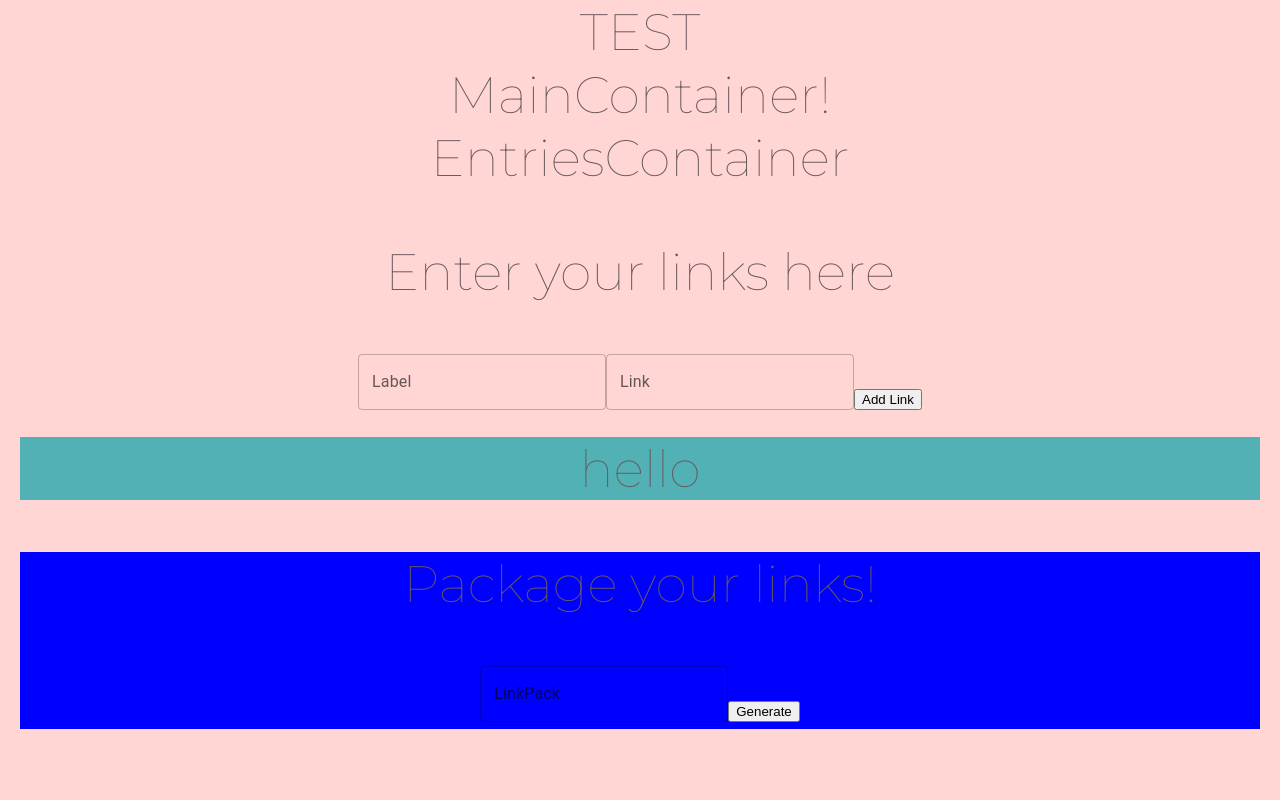
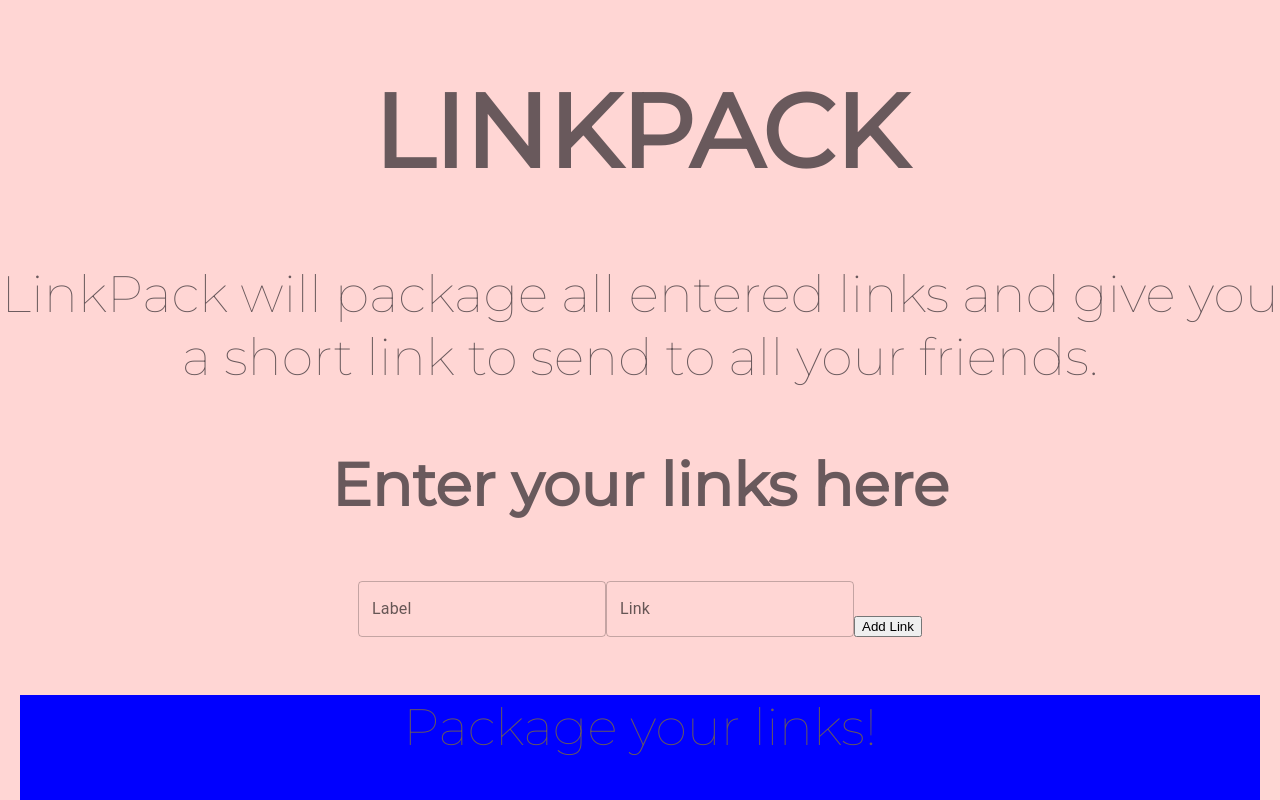
Before and after one commit to LinkPack/LinkPack, a React app: page / in a window 1280 px wide. Shown: the top 800 px of the page. Built offline with nearby package versions, Linux system fonts and the light colour scheme.

Commit message:
minor changes to css

```diff
--- a/client/App.jsx
+++ b/client/App.jsx
@@ -6,7 +6,6 @@ function App() {
 
   return(
     <div>
-      TEST
       <MainContainer/>
     </div>
   );
--- a/client/components/EntriesDisplay.jsx
+++ b/client/components/EntriesDisplay.jsx
@@ -12,9 +12,7 @@ function EntriesDisplay(props) {
 
 
   return(
-    <div class='box'>
-
-      hello
+    <div class='display-box'>
       {allEntries}
     </div>
   );
--- a/client/components/Entry.jsx
+++ b/client/components/Entry.jsx
@@ -10,7 +10,7 @@ console.log('im props in entry', props)
 
   }
   return(
-    <div>
+    <div class='entry-box'>
       <div>{props.label}</div>
       <div>{props.link}</div>
       <button onClick={deleteEntry}>-</button>
--- a/client/components/EntryCreator.jsx
+++ b/client/components/EntryCreator.jsx
@@ -23,7 +23,9 @@ function EntryCreator(props) {
 
   return(
     <div>
-      <p>Enter your links here</p>
+
+      <p>LinkPack will package all entered links and give you a short link to send to all your friends.</p>
+      <h3>Enter your links here</h3>
       <TextField id="outlined-basic" label="Label" variant="outlined" value={label} onChange={labelOnChange} />
       <TextField id="outlined-basic" label="Link" variant="outlined" value={link} onChange={linkOnChange} />
       <button onClick={handleButtonClick}>Add Link </button>
--- a/client/components/GeneratorCreator.jsx
+++ b/client/components/GeneratorCreator.jsx
@@ -27,8 +27,9 @@ function GeneratorCreator(props) {
 
   return(
     <div>
+        <div><button onClick={fetchLink}>Generate</button></div>
         <TextField id="outlined-basic" label="LinkPack" variant="outlined" onChange={textOnChange}  value={text}/>
-        <button onClick={fetchLink}>Generate</button>
+
     </div>
   );
 }
--- a/client/containers/EntriesContainer.jsx
+++ b/client/containers/EntriesContainer.jsx
@@ -7,7 +7,6 @@ function EntriesContainer(props) {
 
   return(
     <div>
-        EntriesContainer
         <EntryCreator onClick={props.onClick} entries={props.entries} />
         <EntriesDisplay entries={props.entries}/>
     </div>
--- a/client/containers/GeneratorContainer.jsx
+++ b/client/containers/GeneratorContainer.jsx
@@ -4,7 +4,7 @@ import GeneratorCreator from '../components/GeneratorCreator.jsx';
 function GeneratorContainer(props) {
 
   return(
-    <div id='genBox'>
+    <div id='gen-box'>
         <p>Package your links!</p>
         <GeneratorCreator entries={props.entries} />
     </div>
--- a/client/containers/MainContainer.jsx
+++ b/client/containers/MainContainer.jsx
@@ -11,9 +11,9 @@ function MainContainer(props) {
 
   return(
     <div>
-      MainContainer!
-     <EntriesContainer onClick={handleClick} entries={props.linkPack.entries}/>
-     <GeneratorContainer entries={props.linkPack.entries}/>
+      <h1>LINKPACK</h1>
+      <EntriesContainer onClick={handleClick} entries={props.linkPack.entries}/>
+      <GeneratorContainer entries={props.linkPack.entries}/>
 
     </div>
   );
--- a/client/scss/styles.scss
+++ b/client/scss/styles.scss
@@ -11,14 +11,15 @@ body {
   font-weight: 100;
 }
 
-#genBox {
+#gen-box {
   border: 1px black;
   background: blue;
   margin: 20px;
 }
 
-.box {
-  border: 1px black;
-  background: rgb(82, 177, 181);
-  margin: 20px;
+.display-box {
+
+  background: #A5CBC6;
+  margin: 10px;
+
 }
```
